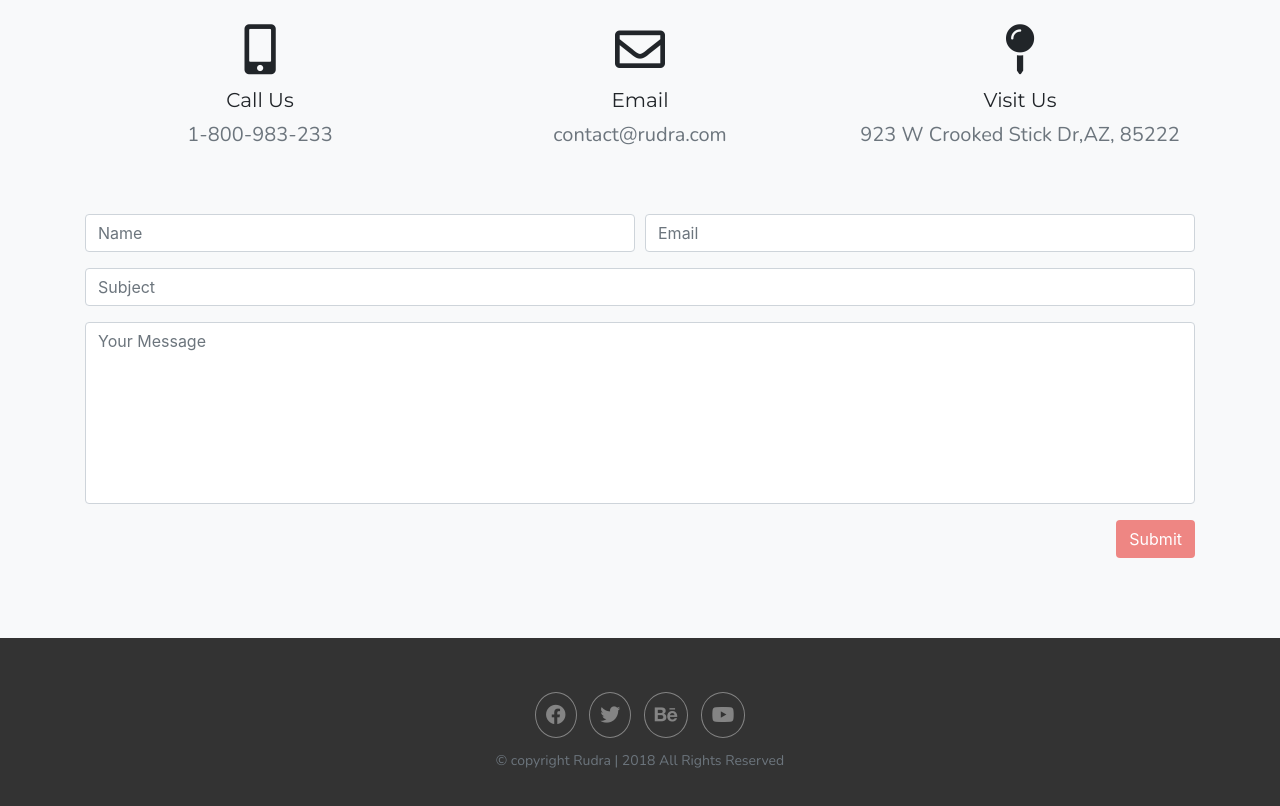
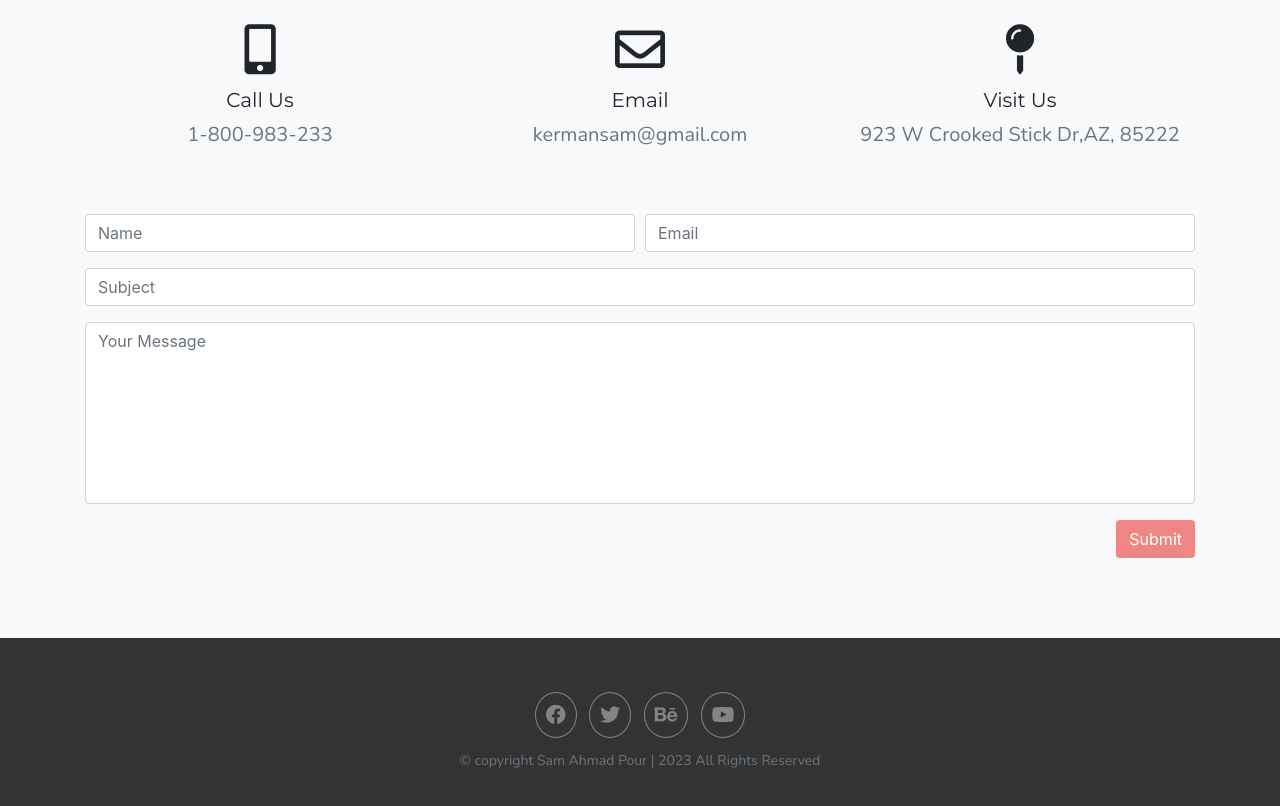
Before and after one commit to ahmadpour99/photoshopwebdesigner, a plain HTML site: page index.html in a window 1280 px wide. Shown: the part 5160-5966 px from the top of the page. Drawn offline with nearby package versions, Linux system fonts and the light colour scheme; files that its build step writes are made by us from their sources.

Commit message:
Update index.html

```diff
--- a/index.html
+++ b/index.html
@@ -368,7 +368,7 @@
           <div class="r-icon"> <i class="far fa-envelope"></i></div>
           <div class="text-center">
             <h5>Email</h5>
-            <p class="text-muted">contact@rudra.com</p>
+            <p class="text-muted">kermansam@gmail.com</p>
 
           </div>
         </div>
@@ -422,7 +422,7 @@
               <li class="list-inline-item animated slideInUp "><a href="#"><i class="fab fa-youtube"></i></a></li>
             </ul>
           </div>
-          <p class="text-muted" style="font-size:14px;">&copy; copyright Rudra | 2018 All Rights Reserved</p>
+          <p class="text-muted" style="font-size:14px;">&copy; copyright Sam Ahmad Pour | 2023 All Rights Reserved</p>
         </div>
       </div>
     </div>
```
